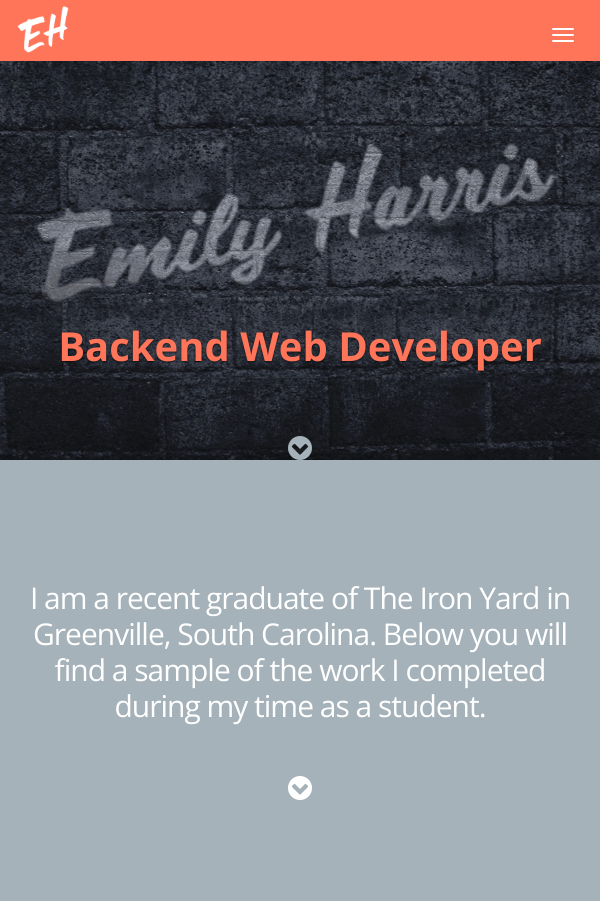
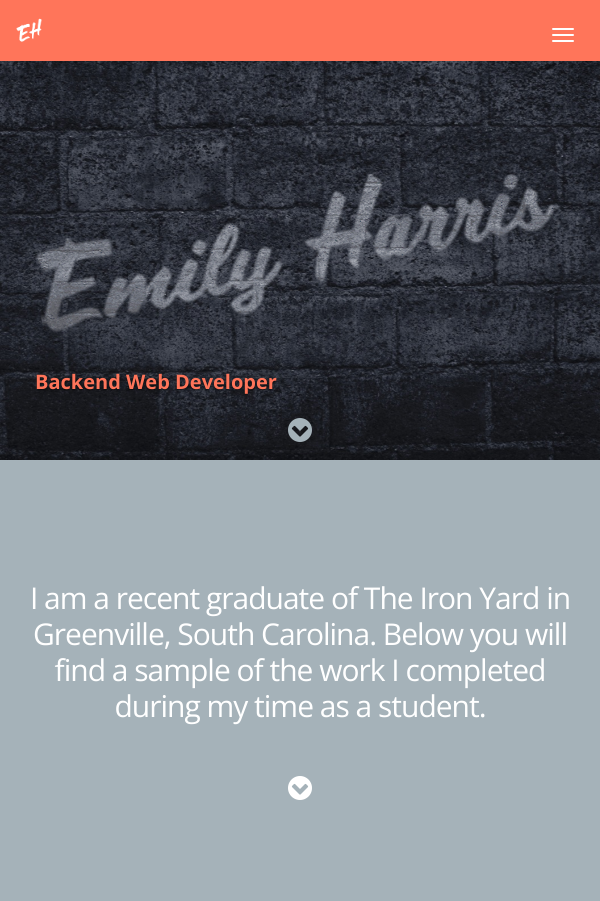
Before and after one commit to emilycharris/portfolio, a Django app: page / in a window 600 px wide. Shown: the top 901 px of the page. Run offline with Django 3.2, Linux system fonts and the light colour scheme; some libraries are stand-ins or nearby versions.

Commit message:
think i'm happy with responsive header

```diff
--- a/main/static/main/main.css
+++ b/main/static/main/main.css
@@ -87,13 +87,3 @@ p.lead2 {
 	text-decoration: none;
 	transition: all 0.35s ease-in-out;
 }
-
-.carousel-caption img{
-  max-width: 100%;
-}
-@media (max-width: 768px) {
-  .carousel-caption img{
-    max-width: 100%;
-    margin-top: 50px;
-  }
-}
--- a/main/static/main/onepage/css/main.css
+++ b/main/static/main/onepage/css/main.css
@@ -419,7 +419,10 @@ a:hover {
      padding: 0 20px;
      margin-top: 15%;
      text-align: left;
+     max-width: 100%;
    }
+
+
 
 
    /* ==========================================================================
@@ -1217,7 +1220,7 @@ h1 {
 }
 
 .navbar-brand img{
-  max-height: 250%;
+  max-height: 150%;
   margin-top: -2px;
 }
 
@@ -1255,13 +1258,37 @@ p.lead {
 }
 
 /* Small devices */
-@media (min-width: 320px) and (max-width: 768px) {
+@media (min-width: 320px) and (max-width: 767px) and (orientation: portrait) {
   p.lead {
-    font-size: 10px;
-  }
+    margin-top: 20px;
+    font-size: 20px;
+    text-align: left;
+    }
 
   .one{
     max-height:100%
+  }
+
+  .carousel-caption img{
+    max-width: 100%;
+    margin-top: 80px;
+  }
+}
+
+/* Small devices */
+@media (min-width: 320px) and (max-width: 767px) and (orientation: landscape) {
+  p.lead {
+    font-size: 20px;
+    text-align: left;
+    }
+
+  .one{
+    max-height:100%
+  }
+
+  .carousel-caption img{
+    max-width: 100%;
+    margin-top: 0px;
   }
 }
 
@@ -1269,20 +1296,23 @@ p.lead {
 
 /* Portrait tablet to landscape and desktop */
 @media (min-width: 768px) and (max-width: 991px) {
+  .navbar-brand img{
+    max-height: 200%;
+    margin-top: -10px;}
 
-}
-.navbar-brand img{
-  max-height: 300%;
-  margin-top: -20px;}
+  p.lead {
+    font-size: 40px;
+    text-align: left;
+    }
 
-p.lead {
-  font-size: 40px;
-  }
+    /*.one{
+      max-width:200%;
+    }*/
 
-  .one{
-    max-height:100%
-  }
-
+    .carousel-caption img{
+      max-width: 100%;
+      margin-top: 0px;
+    }
 }
 
 
--- a/templates/index.html
+++ b/templates/index.html
@@ -21,19 +21,26 @@
             <div class="carousel-caption">
               <img src="{% static "main/onepage/img/Untitled-8.png" %}" alt="Emily Harris" />
               {# <h1 class='script'>Emily Harris</h1>#}
-              <p class="lead margin-60"><strong>Backend Web Developer</strong></p>
+              <p class="lead"><strong>Backend Web Developer</strong></p>
             </div>
 
             <div class="row">
-              <div class="col-sm-12 text-center">
-                <a class="more" href="#message"><i class="fa fa-chevron-circle-down fa-2x gray"></i></a>
+              <div class="col-sm-12 text-center margin-30">
+                <a href="#message"><i class="fa fa-chevron-circle-down fa-2x gray"></i></a>
               </div>
             </div>
+
           </div>
         </div>
       </div>
       {# <a class="left carousel-control hidden-xs" href="#header" data-slide="prev"><i class="fa fa-angle-left"></i></a>#}
       {# <a class="right carousel-control hidden-xs" href="#header" data-slide="next"><i class="fa fa-angle-right"></i></a>#}
+
+
+
+
+
+
     </div><!-- /.carousel -->
 
     <!--Message Section-->
```
